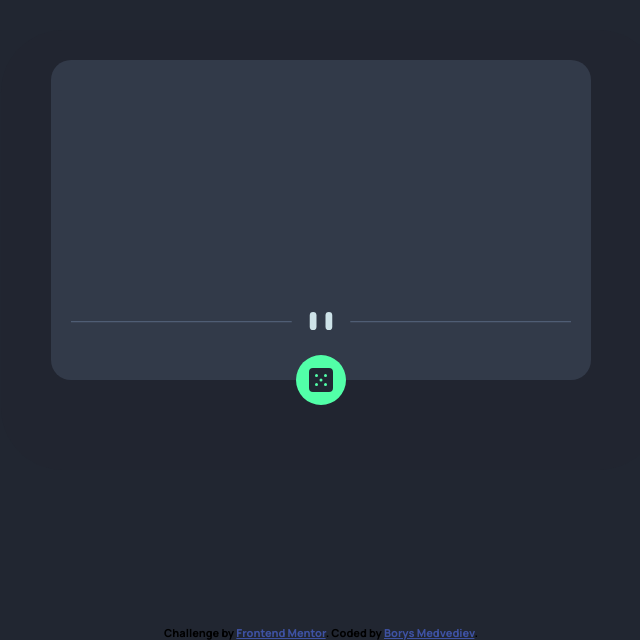
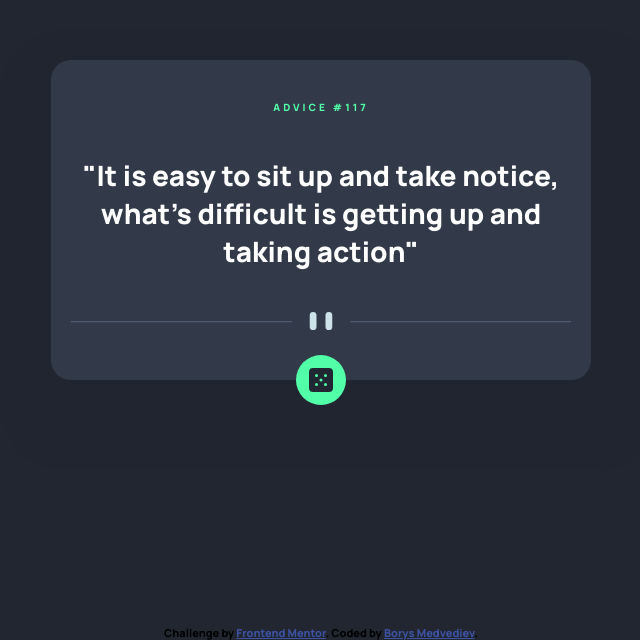
Before and after one commit to Derfan/advice-generator-app, a plain HTML site: page index.html in a window 1280 px wide. Shown: the part 160-800 px from the top of the page, without its empty margins (319-959 px from the left). Drawn offline with Linux system fonts and the light colour scheme; no server answers.

Commit message:
add defeault text

```diff
--- a/index.html
+++ b/index.html
@@ -13,8 +13,8 @@
 <body>
   <div class="content">
     <div class="card">
-      <h3 class="card__title" data-advice-title></h3>
-      <p class="card__text" data-advice-text></p>
+      <h3 class="card__title" data-advice-title>Advice #117</h3>
+      <p class="card__text" data-advice-text>"It is easy to sit up and take notice, what's difficult is getting up and taking action"</p>
       <img
         class="card__separator"
         srcset="images/pattern-divider-mobile.svg 480w, images/pattern-divider-desktop.svg 800w"
--- a/index.js
+++ b/index.js
@@ -26,4 +26,4 @@ async function renderAdvice() {
 
 elements.button.addEventListener('click', renderAdvice);
 
-renderAdvice();
+// renderAdvice();
```
